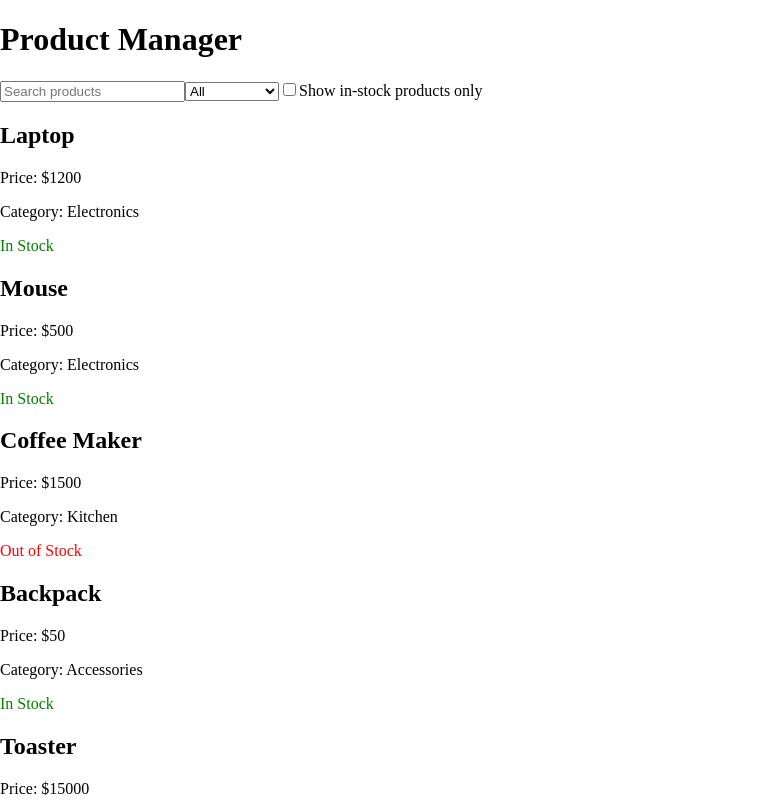
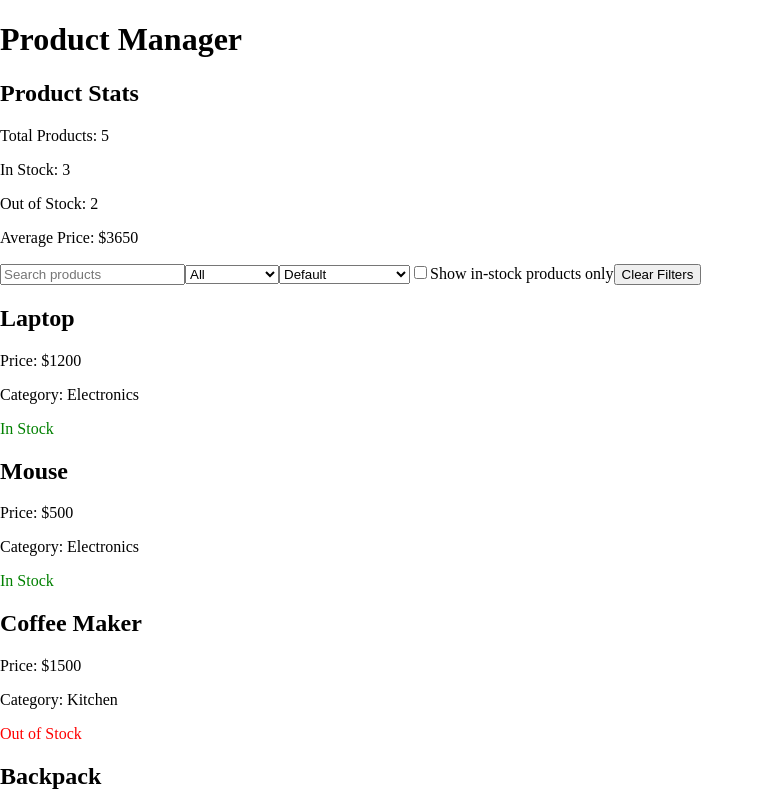
Before and after one commit to Zahra-Ali20/fullstack-training, a React (Vite) app in the folder product-app/: page / in a window 1280 px wide. Shown: the top 800 px of the page, without its empty margins (0-764 px from the left). Built offline with nearby package versions, Linux system fonts and the light colour scheme.

Commit message:
Add product statistics and sorting

```diff
--- a/product-app/src/App.jsx
+++ b/product-app/src/App.jsx
@@ -1,6 +1,7 @@
 import { useState } from 'react'
 import ProductList from './components/ProductList'
 import ProductDetails from './components/ProductDetails'
+import ProductStats from './components/ProductStats'
 
 function App() {
   const products = [
@@ -45,7 +46,15 @@ function App() {
   const [selectedCategory, setSelectedCategory] = useState("All")
   const [showInStockOnly, setShowInStockOnly] = useState(false)
   const [selectedProduct, setSelectedProduct] = useState(null)
+  const [sortOrder, setSortOrder] = useState("default")
 
+  const clearFilters = () => {
+  setSearchTerm("")
+  setSelectedCategory("All")
+  setShowInStockOnly(false)
+  setSortOrder("default")
+  setSelectedProduct(null)
+}
   console.log("SELECTED PRODUCT:", selectedProduct)
 
   const filteredProducts = products.filter((product) => {
@@ -61,10 +70,20 @@ function App() {
 
     return matchesSearch && matchesCategory && matchesStock
   })
+  const sortedProducts = [...filteredProducts]
+  if (sortOrder === "lowToHigh") {
+  sortedProducts.sort((a, b) => a.price - b.price)
+}
+
+if (sortOrder === "highToLow") {
+  sortedProducts.sort((a, b) => b.price - a.price)
+}
+
 
   return (
     <div>
       <h1>Product Manager</h1>
+      <ProductStats products={products} />
 
       <input
         type="text"
@@ -82,6 +101,14 @@ function App() {
         <option value="Kitchen">Kitchen</option>
         <option value="Accessories">Accessories</option>
       </select>
+      <select
+  value={sortOrder}
+  onChange={(e) => setSortOrder(e.target.value)}
+>
+  <option value="default">Default</option>
+  <option value="lowToHigh">Price: Low to High</option>
+  <option value="highToLow">Price: High to Low</option>
+</select>
 
       <label>
         <input
@@ -92,11 +119,15 @@ function App() {
         Show in-stock products only
       </label>
 
+
+   <button onClick={clearFilters}>
+      Clear Filters
+  </button>
       {filteredProducts.length === 0 ? (
         <p>No products found.</p>
       ) : (
         <ProductList
-          products={filteredProducts}
+          products={sortedProducts}
           onSelectProduct={setSelectedProduct}
         />
       )}
--- a/product-app/src/components/ProductDetails.jsx
+++ b/product-app/src/components/ProductDetails.jsx
@@ -1,14 +1,21 @@
 function ProductDetails({ product }) {
+
   if (!product) {
-    return <p>Select a product to view details.</p>
+    return (
+      <div>
+        <h2>Selected Product</h2>
+        <p>Select a product to view details.</p>
+      </div>
+    )
   }
 
   return (
     <div>
-      <h2>{product.name}</h2>
+      <h2>Selected Product</h2>
+      <h3>{product.name}</h3>
       <p>Price: ${product.price}</p>
       <p>Category: {product.category}</p>
-      <p>{product.inStock ? "In Stock" : "Out of Stock"}</p>
+      <p>Status: {product.inStock ? "In Stock" : "Out of Stock"}</p>
     </div>
   )
 }
--- /dev/null
+++ b/product-app/src/components/ProductStats.jsx
@@ -0,0 +1,30 @@
+import React from 'react'
+
+function ProductStats({products}) {
+      const totalProducts = products.length;
+      const inStock = products.filter((product) => product.inStock === true);
+      const inStockCount = inStock.length;
+      const outOfStock = products.filter((product) => product.inStock === false);
+       const outOfStockCount = outOfStock.length;
+       const totalPrice = products.reduce((sum, product) => {
+  return sum + product.price;
+}, 0);
+const averagePrice = totalPrice / products.length;
+
+
+  return (
+    <div>
+  <div>
+    <h2>Product Stats</h2>
+
+    <p>Total Products: {totalProducts}</p>
+    <p>In Stock: {inStockCount}</p>
+    <p>Out of Stock: {outOfStockCount}</p>
+    <p>Average Price: ${averagePrice}</p>
+  </div>
+
+    </div>
+  )
+}
+
+export default ProductStats
```
